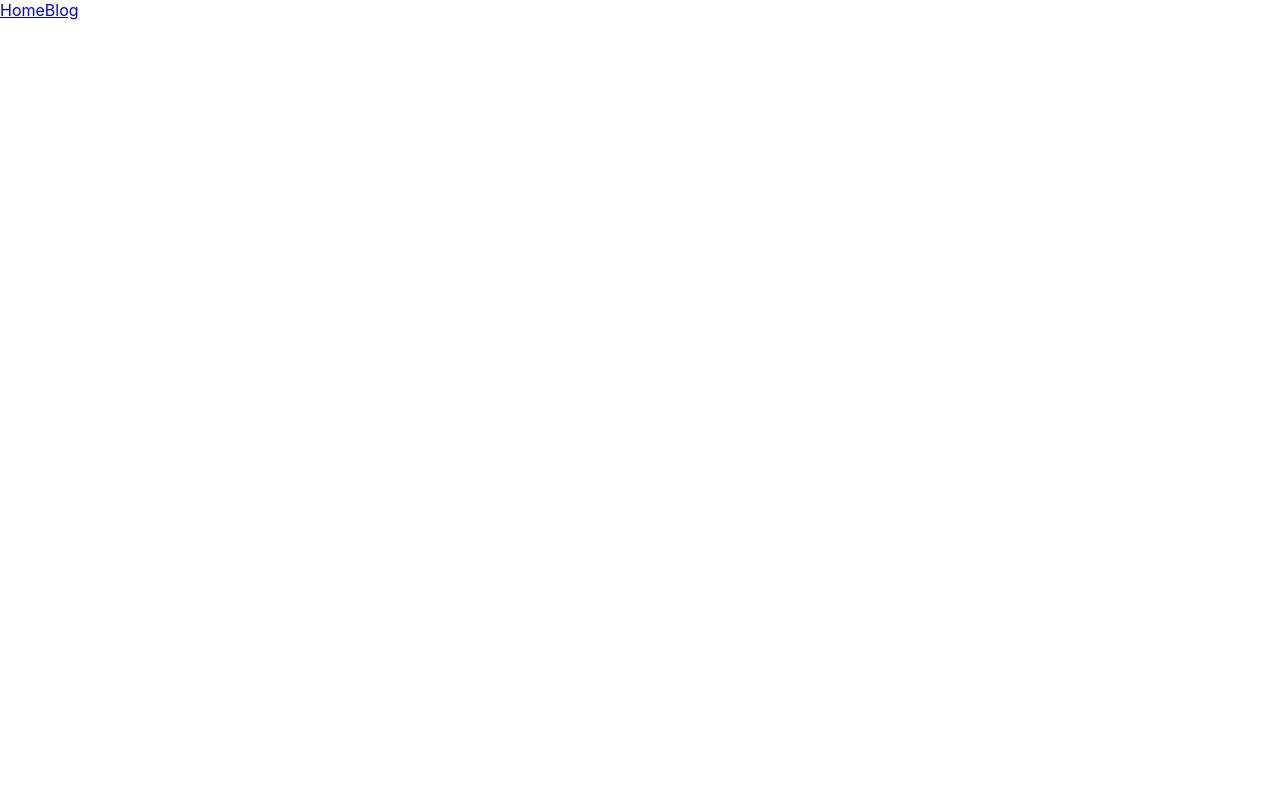
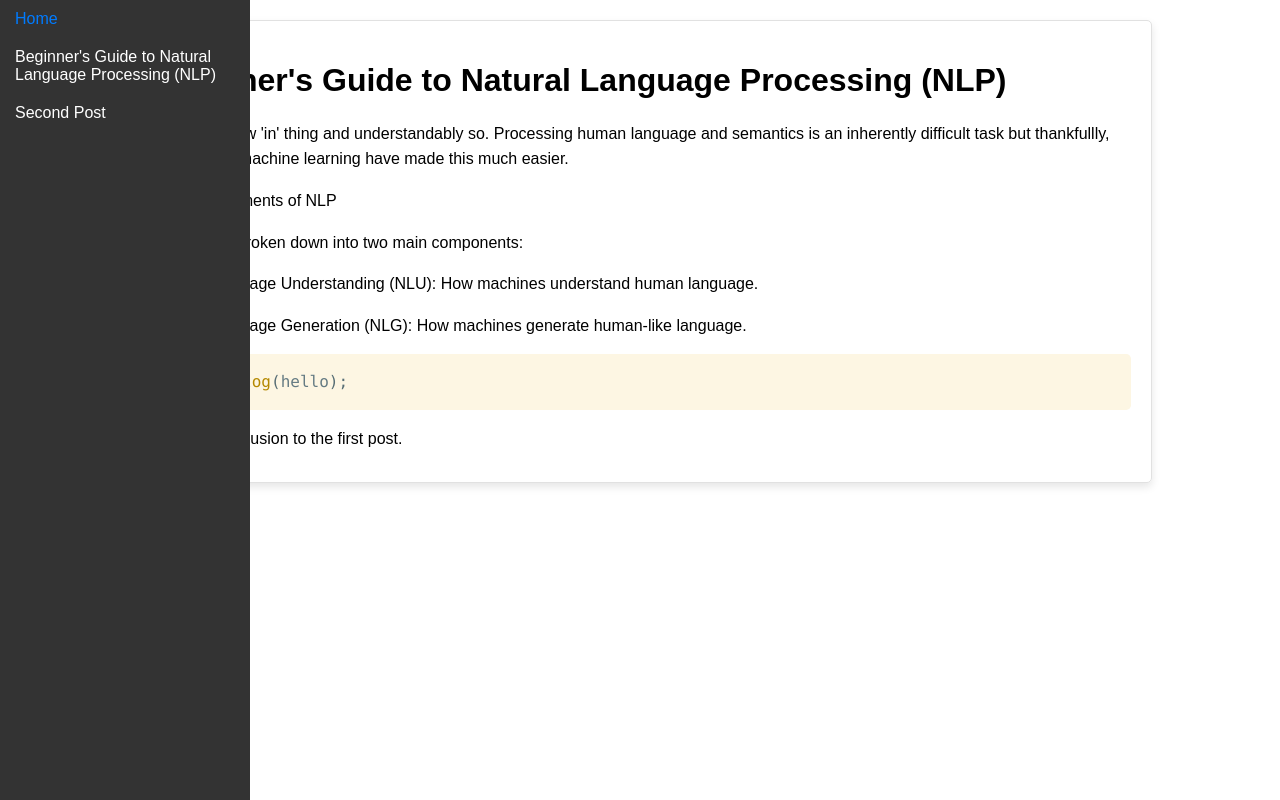
Before and after one commit to MustafaAH10/my-website, a React (Create React App) app: page /blog/1 in a window 1280 px wide. Before the commit this address had no page. Built offline with nearby package versions, Linux system fonts and the light colour scheme.

Commit message:
Add more styling - code blocks, blog, navbar, app

```diff
--- a/package.json
+++ b/package.json
@@ -10,6 +10,7 @@
     "react-dom": "^18.2.0",
     "react-router-dom": "^6.14.2",
     "react-scripts": "5.0.1",
+    "react-syntax-highlighter": "^15.5.0",
     "web-vitals": "^2.1.4"
   },
   "scripts": {
--- a/src/App.js
+++ b/src/App.js
@@ -3,15 +3,20 @@ import { BrowserRouter as Router, Route, Routes } from "react-router-dom";
 import Home from "./components/Home";
 import Blog from "./components/Blog";
 import Navbar from "./components/Navbar";
+import "./styles/global.css";
 
 function App() {
 	return (
 		<Router>
-			<Navbar />
-			<Routes>
-				<Route path="/" element={<Home />} />
-				<Route path="/blog" element={<Blog />} />
-			</Routes>
+			<div className="app-container">
+				<Navbar />
+				<div className="content-container">
+					<Routes>
+						<Route path="/" element={<Home />} />
+						<Route path="/blog/:postId" element={<Blog />} />
+					</Routes>
+				</div>
+			</div>
 		</Router>
 	);
 }
--- /dev/null
+++ b/src/CodeBlock.js
@@ -0,0 +1,14 @@
+// CodeBlock.js
+import React from "react";
+import { Prism as SyntaxHighlighter } from "react-syntax-highlighter";
+import { solarizedlight } from "react-syntax-highlighter/dist/esm/styles/prism";
+
+function CodeBlock({ code }) {
+	return (
+		<SyntaxHighlighter language="javascript" style={solarizedlight}>
+			{code}
+		</SyntaxHighlighter>
+	);
+}
+
+export default CodeBlock;
--- /dev/null
+++ b/src/blogData.js
@@ -0,0 +1,33 @@
+// blogData.js
+
+const blogPosts = [
+	{
+		id: "1",
+		title: "Beginner's Guide to Natural Language Processing (NLP)",
+		content: [
+			{
+				type: "text",
+				value:
+					"NLP is the new 'in' thing and understandably so. Processing human language and semantics is an inherently difficult task but thankfullly, advances in machine learning have made this much easier.",
+			},
+			{
+				type: "text",
+				value: `
+                Basic Components of NLP
+                NLP can be broken down into two main components:
+                Natural Language Understanding (NLU): How machines understand human language.
+                Natural Language Generation (NLG): How machines generate human-like language.
+                `,
+			},
+			{ type: "code", value: "console.log(hello);" },
+			{ type: "text", value: "This is a conclusion to the first post." },
+		],
+	},
+	{
+		id: "2",
+		title: "Second Post",
+		content: [{ type: "text", value: "Content of the second post." }],
+	},
+];
+
+export default blogPosts;
--- a/src/components/Blog.js
+++ b/src/components/Blog.js
@@ -1,21 +1,38 @@
+// Blog.js
 import React from "react";
+import blogPosts from "../blogData";
+import CodeBlock from "../CodeBlock";
+import { useParams } from "react-router-dom";
+import "../styles/Blog.css"; // Import the Blog.css styles
+
+function NewlineText({ text }) {
+	const newText = text.split("\n").map((str, index, array) => (
+		<React.Fragment key={index}>
+			<p className="text-content">{str}</p>
+		</React.Fragment>
+	));
+
+	return <>{newText}</>;
+}
 
 function Blog() {
-	// You can replace this with data fetched from an API or your database
-	const blogPosts = [
-		{ title: "First Post", content: "Content of the first post." },
-		{ title: "Second Post", content: "Content of the second post." },
-	];
+	const { postId } = useParams();
+	const post = blogPosts.find((p) => p.id === postId);
+
+	if (!post) return <p>Post not found!</p>;
 
 	return (
-		<div>
-			<h1>Blog</h1>
-			{blogPosts.map((post, index) => (
-				<div key={index}>
-					<h2>{post.title}</h2>
-					<p>{post.content}</p>
-				</div>
-			))}
+		<div className="blog-post-container">
+			<h1>{post.title}</h1>
+			{post.content.map((item, i) => {
+				if (item.type === "text") {
+					return <NewlineText key={i} text={item.value} />;
+				} else if (item.type === "code") {
+					return <CodeBlock key={i} code={item.value} />;
+				} else {
+					return null;
+				}
+			})}
 		</div>
 	);
 }
--- a/src/components/Navbar.js
+++ b/src/components/Navbar.js
@@ -1,11 +1,19 @@
 import React from "react";
 import { Link } from "react-router-dom";
+import blogPosts from "../blogData";
+import "../styles/Navbar.css";
 
 function Navbar() {
 	return (
-		<nav>
+		<nav className="navbar">
 			<Link to="/">Home</Link>
-			<Link to="/blog">Blog</Link>
+			<div>
+				{blogPosts.map((post) => (
+					<Link key={post.id} to={`/blog/${post.id}`}>
+						{post.title}
+					</Link>
+				))}
+			</div>
 		</nav>
 	);
 }
--- a/src/global.css
+++ /dev/null
@@ -1,22 +0,0 @@
-/* styles/global.css */
-body {
-    margin: 0;
-    padding: 0;
-    font-family: Arial, sans-serif;
-    background-color: #f4f4f4;
-  }
-
-  a {
-    text-decoration: none;
-    color: #333;
-  }
-
-  a:hover {
-    color: #007BFF;
-  }
-
-  container {
-    max-width: 1200px;
-    margin: 0 auto;
-    padding: 20px;
-  }
--- /dev/null
+++ b/src/styles/Blog.css
@@ -0,0 +1,34 @@
+/* Blog.css */
+
+/* Container styling for each blog post */
+.blog-post-container {
+    padding: 20px;
+    border: 1px solid #e1e1e1;
+    margin-bottom: 20px;
+    border-radius: 5px;  /* optional: to round the borders of each blog post */
+    box-shadow: 0 4px 8px rgba(0, 0, 0, 0.1);  /* optional: to give a shadow to each blog post */
+}
+
+/* Styling for the text content within each blog post */
+.text-content {
+    line-height: 1.6;
+    word-wrap: break-word;
+    max-width: 100%; /* or any specific value you prefer */
+    overflow-wrap: break-word;
+    margin-bottom: 10px;  /* optional: to add some space between text content and subsequent elements */
+    white-space: normal;
+}
+
+.text-content br {
+    margin-bottom: 10px;
+    display: block;
+    content: "";
+}
+
+/* Styling for the code block within each blog post */
+.code-block {
+    background-color: #f4f4f4;
+    padding: 10px;
+    border-radius: 4px;  /* optional: to round the borders of code block */
+    margin-bottom: 10px;  /* optional: to add some space between code block and subsequent elements */
+}
--- /dev/null
+++ b/src/styles/Navbar.css
@@ -0,0 +1,23 @@
+/* styles/Navbar.css */
+/* styles/Navbar.css */
+.navbar {
+  position: fixed;
+  top: 0;
+  left: 0;
+  width: 250px; /* You can adjust this value as per your preference */
+  height: 100vh;
+  background-color: #333;
+  overflow-y: auto; /* in case there are more items than can fit on the screen */
+}
+
+
+  .navbar a {
+    display: block;
+    padding: 10px 15px;  /* This adds some spacing around the links */
+    color: #fff;
+    text-decoration: none;
+  }
+
+  .navbar a:hover {
+    color: #007BFF;
+  }
--- /dev/null
+++ b/src/styles/global.css
@@ -0,0 +1,32 @@
+/* styles/global.css */
+.app-container {
+  display: flex;
+  flex-direction: column;  /* stack Navbar and content vertically */
+  align-items: center;     /* center everything horizontally */
+  width: 100%;             /* occupy the full width of the viewport */
+}
+
+.content-container {
+  width: 80%;              /* occupy 80% of the viewport width; can adjust as needed */
+  max-width: 1200px;       /* maximum width for better readability on wide screens */
+  word-wrap: break-word;   /* ensure long unbroken strings wrap */
+  overflow-wrap: break-word; /* handle wrapping long words */
+  margin: 20px 0;          /* give some vertical spacing */
+}
+
+.navbar {
+  width: 250px; /* Adjust this value as per your preference */
+  height: 100vh;
+  background-color: #333;
+  overflow-y: auto; /* In case there are more items than can fit on the screen */
+}
+
+/* This is a reset to ensure consistent margins and padding */
+body, h1, h2, p, ul, li {
+  margin: 10;
+  padding: 10;
+}
+
+body {
+  font-family: Arial, sans-serif;
+}
```
Also changed, not shown: src/styles/App.css (renamed from src/App.css), 1 other file (tests, documents, lock files or other folders).
